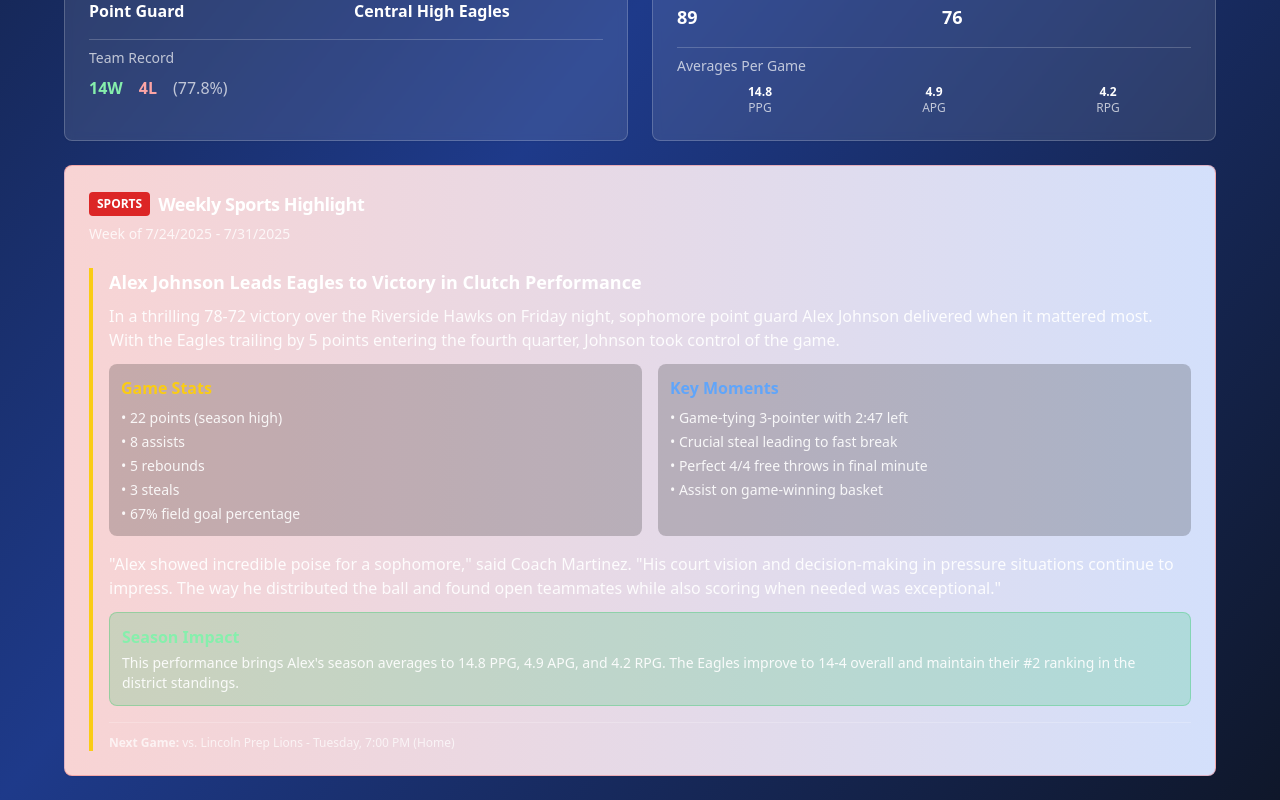
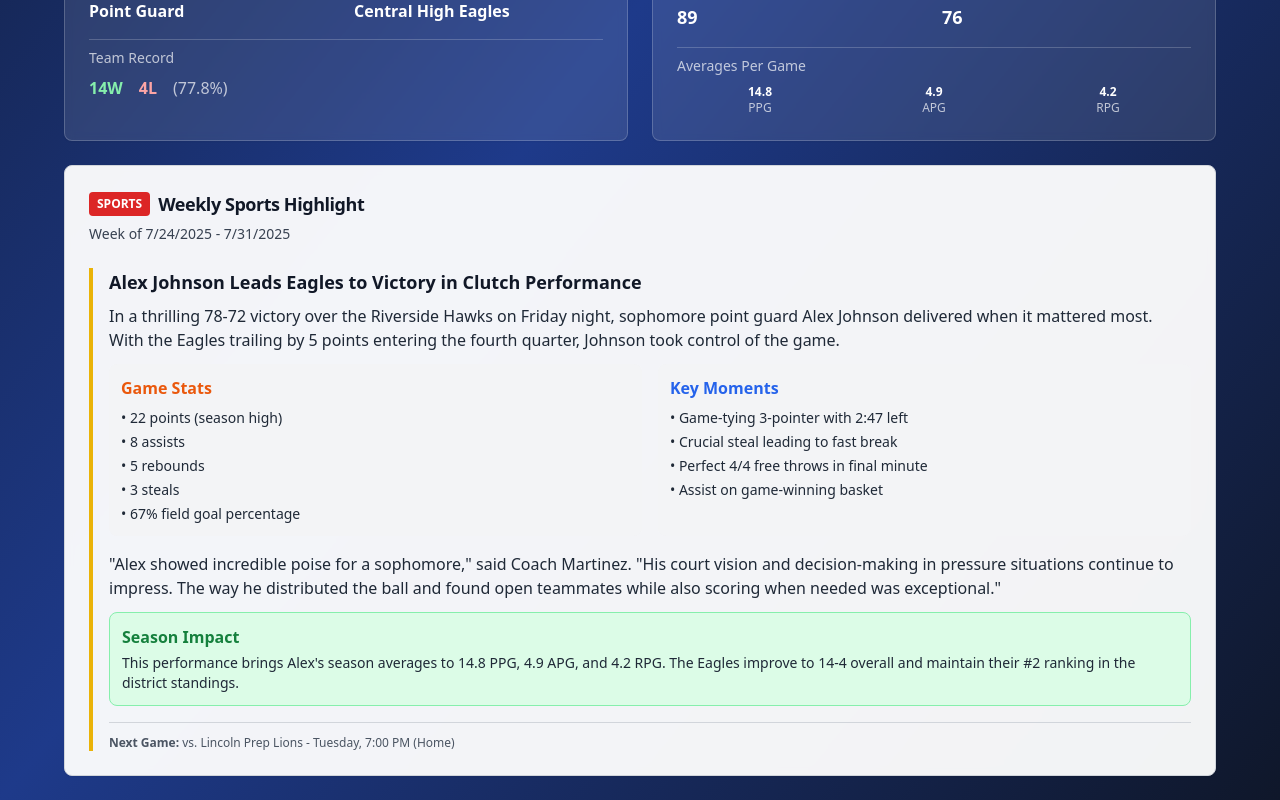
Before and after one commit to djb258/student-master-track, a React (Vite) app: page /profile/1 in a window 1280 px wide. Shown: the part 855-1655 px from the top of the page. Built offline with nearby package versions, Linux system fonts and the light colour scheme.

Commit message:
Fix white text on profile page
Changed the text color to black on the student profile page for better readability.

```diff
--- a/src/pages/StudentProfile.tsx
+++ b/src/pages/StudentProfile.tsx
@@ -356,31 +356,31 @@ export default function StudentProfile() {
             </div>
 
             {/* ESPN-Style Weekly Highlight */}
-            <Card className="bg-gradient-to-r from-red-600/20 to-blue-600/20 border-red-500/30 backdrop-blur-sm">
+            <Card className="bg-white/95 border-gray-300 backdrop-blur-sm">
               <CardHeader>
                 <div className="flex items-center gap-2">
                   <div className="bg-red-600 text-white px-2 py-1 rounded text-xs font-bold">SPORTS</div>
-                  <CardTitle className="text-white text-lg">Weekly Sports Highlight</CardTitle>
+                  <CardTitle className="text-gray-900 text-lg">Weekly Sports Highlight</CardTitle>
                 </div>
-                <CardDescription className="text-white/80">
+                <CardDescription className="text-gray-700">
                   Week of {new Date(Date.now() - 7 * 24 * 60 * 60 * 1000).toLocaleDateString()} - {new Date().toLocaleDateString()}
                 </CardDescription>
               </CardHeader>
               <CardContent className="space-y-4">
-                <div className="border-l-4 border-yellow-400 pl-4">
-                  <h3 className="text-white font-bold text-lg mb-2">
+                <div className="border-l-4 border-yellow-500 pl-4">
+                  <h3 className="text-gray-900 font-bold text-lg mb-2">
                     Alex Johnson Leads Eagles to Victory in Clutch Performance
                   </h3>
-                  <p className="text-white/90 mb-3">
+                  <p className="text-gray-800 mb-3">
                     In a thrilling 78-72 victory over the Riverside Hawks on Friday night, sophomore point guard
                     Alex Johnson delivered when it mattered most. With the Eagles trailing by 5 points entering
                     the fourth quarter, Johnson took control of the game.
                   </p>
 
                   <div className="grid md:grid-cols-2 gap-4 mb-4">
-                    <div className="bg-black/20 rounded-lg p-3">
-                      <h4 className="text-yellow-400 font-semibold mb-2">Game Stats</h4>
-                      <ul className="text-white/90 text-sm space-y-1">
+                    <div className="bg-gray-100 rounded-lg p-3">
+                      <h4 className="text-orange-600 font-semibold mb-2">Game Stats</h4>
+                      <ul className="text-gray-800 text-sm space-y-1">
                         <li>• 22 points (season high)</li>
                         <li>• 8 assists</li>
                         <li>• 5 rebounds</li>
@@ -389,9 +389,9 @@ export default function StudentProfile() {
                       </ul>
                     </div>
 
-                    <div className="bg-black/20 rounded-lg p-3">
-                      <h4 className="text-blue-400 font-semibold mb-2">Key Moments</h4>
-                      <ul className="text-white/90 text-sm space-y-1">
+                    <div className="bg-gray-100 rounded-lg p-3">
+                      <h4 className="text-blue-600 font-semibold mb-2">Key Moments</h4>
+                      <ul className="text-gray-800 text-sm space-y-1">
                         <li>• Game-tying 3-pointer with 2:47 left</li>
                         <li>• Crucial steal leading to fast break</li>
                         <li>• Perfect 4/4 free throws in final minute</li>
@@ -400,22 +400,22 @@ export default function StudentProfile() {
                     </div>
                   </div>
 
-                  <p className="text-white/90 mb-3">
+                  <p className="text-gray-800 mb-3">
                     "Alex showed incredible poise for a sophomore," said Coach Martinez. "His court vision and
                     decision-making in pressure situations continue to impress. The way he distributed the ball
                     and found open teammates while also scoring when needed was exceptional."
                   </p>
 
-                  <div className="bg-green-500/20 border border-green-500/30 rounded-lg p-3">
-                    <h4 className="text-green-300 font-semibold mb-1">Season Impact</h4>
-                    <p className="text-white/90 text-sm">
+                  <div className="bg-green-100 border border-green-300 rounded-lg p-3">
+                    <h4 className="text-green-700 font-semibold mb-1">Season Impact</h4>
+                    <p className="text-gray-800 text-sm">
                       This performance brings Alex's season averages to 14.8 PPG, 4.9 APG, and 4.2 RPG.
                       The Eagles improve to 14-4 overall and maintain their #2 ranking in the district standings.
                     </p>
                   </div>
 
-                  <div className="mt-4 pt-3 border-t border-white/20">
-                    <p className="text-white/70 text-xs">
+                  <div className="mt-4 pt-3 border-t border-gray-300">
+                    <p className="text-gray-600 text-xs">
                       <strong>Next Game:</strong> vs. Lincoln Prep Lions - Tuesday, 7:00 PM (Home)
                     </p>
                   </div>
```
